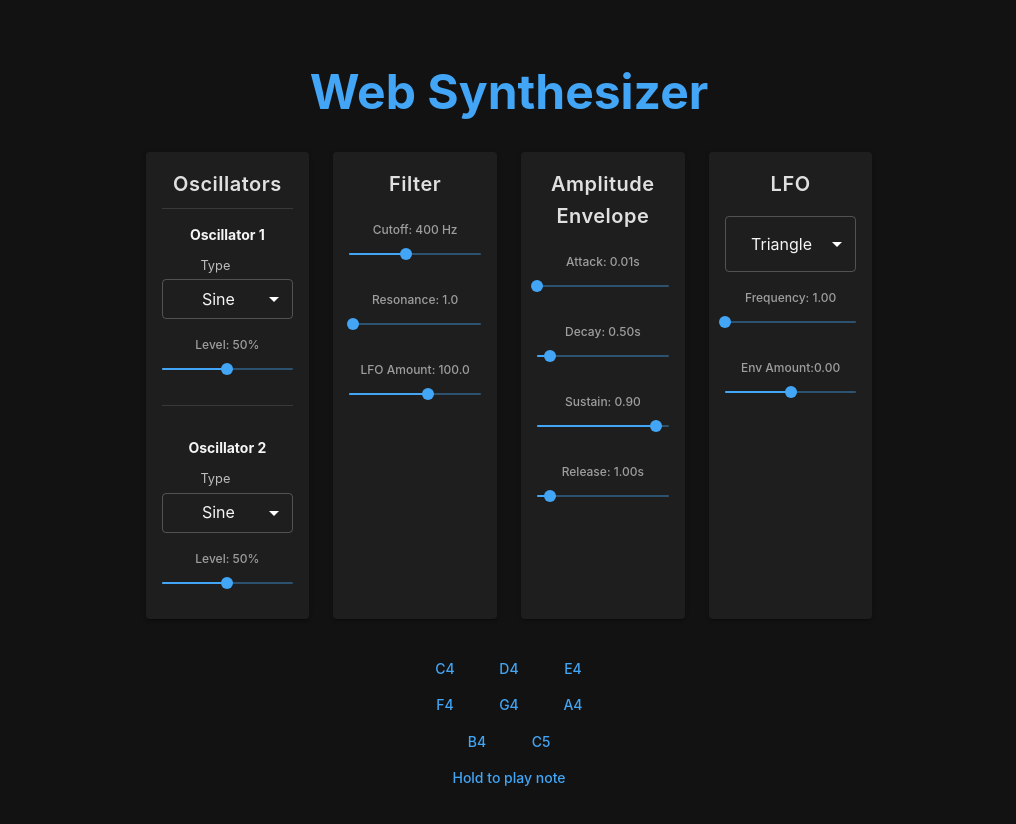
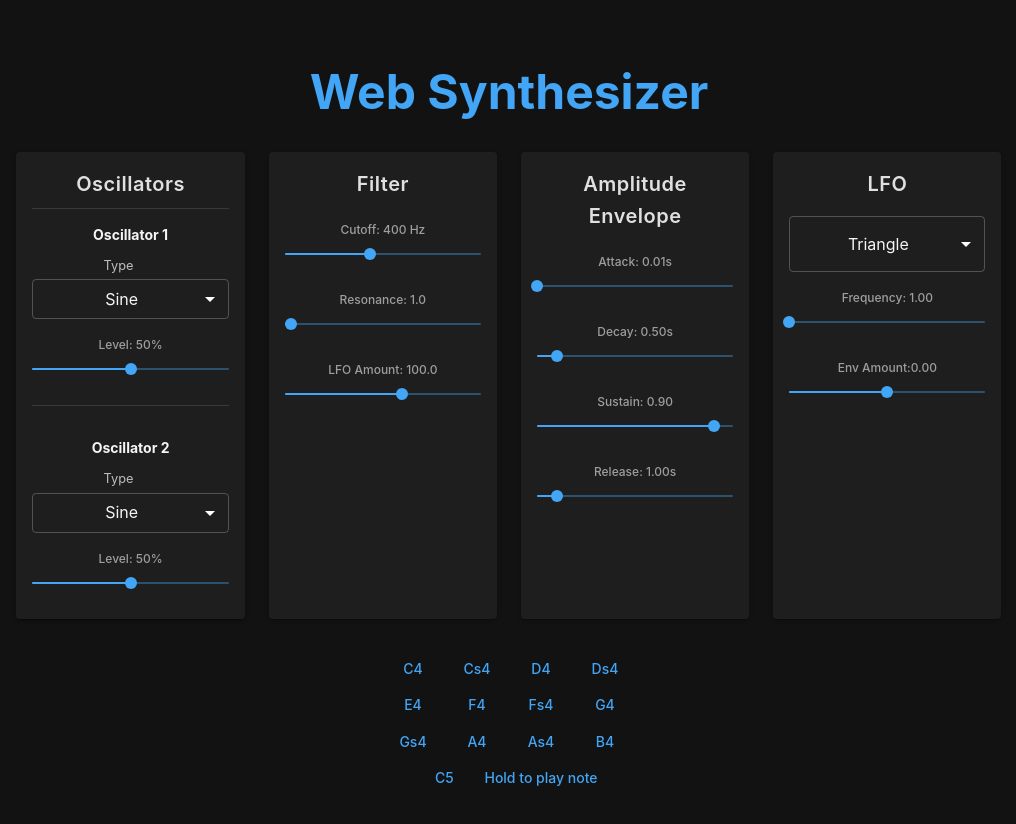
Before and after one commit to yumonjiro/websynth, a React (Vite) app: page / in a window 1280 px wide. Shown: the top 824 px of the page, without its empty margins (131-1147 px from the left). Built offline with nearby package versions, Linux system fonts and the light colour scheme.

Commit message:
ノートを演奏する際周波数ではなくMIDIノート番号を指定するようにした

```diff
--- a/src/components/KeyboardSection.tsx
+++ b/src/components/KeyboardSection.tsx
@@ -3,14 +3,19 @@ import { useAudioEngine } from "../useAudioEngine";
 import { Grid, Button} from "@mui/material"
 
 const noteFrequencies = {
-  C4: 261.63,
-  D4: 293.66,
-  E4: 329.63,
-  F4: 349.23,
-  G4: 392.0,
-  A4: 440.0,
-  B4: 493.88,
-  C5: 523.25,
+  C4: 60,
+  Cs4:61,
+  D4: 62,
+  Ds4:63,
+  E4: 64,
+  F4: 65,
+  Fs4:66,
+  G4: 67,
+  Gs4:68,
+  A4: 69,
+  As4:70,
+  B4: 71,
+  C5: 72,
 };
 
 export default function KeyboardSection() {
--- a/src/useAudioEngine.ts
+++ b/src/useAudioEngine.ts
@@ -2,7 +2,15 @@ import { useCallback, useEffect, useRef } from "react";
 import { useSynthStore } from "./store/synthstore";
 
 let audioContext: AudioContext | null = null;
+
+// MIDIノート番号を周波数に変換。a_n/a_n-1 = 2^(1/12)
+const midiNoteToFrequency = (midiNote: number) => {
+  const semitone = midiNote-69;
+  return 440*Math.pow(2, semitone/12)
+}
+
 export const useAudioEngine = () => {
+
   const masterGainNodeRef = useRef<GainNode | null>(null);
   const isInitialized = useRef<boolean>(false);
   const isPlaying = useRef<boolean>(false);
@@ -106,7 +114,7 @@ export const useAudioEngine = () => {
   }, [lfoFreq, lfoType]);
 
   const noteHold = useCallback(
-    (freq: number) => {
+    (midiNote: number) => {
       if (!isInitialized.current) {
         initializeAudioContext();
       }
@@ -132,7 +140,8 @@ export const useAudioEngine = () => {
         )
           return;
         const now = audioContext.currentTime;
-        const frequency = freq * Math.pow(2, oscSettings.octaveOffset);
+        const frequency = midiNoteToFrequency(midiNote) * Math.pow(2, oscSettings.octaveOffset);
+        // const frequency = freq * Math.pow(2, oscSettings.octaveOffset);
         const osc = audioContext.createOscillator();
         osc.frequency.setValueAtTime(frequency, now);
         osc.type = oscSettings.type;
```
Also changed, not shown: 1 other file (tests, documents, lock files or other folders).
